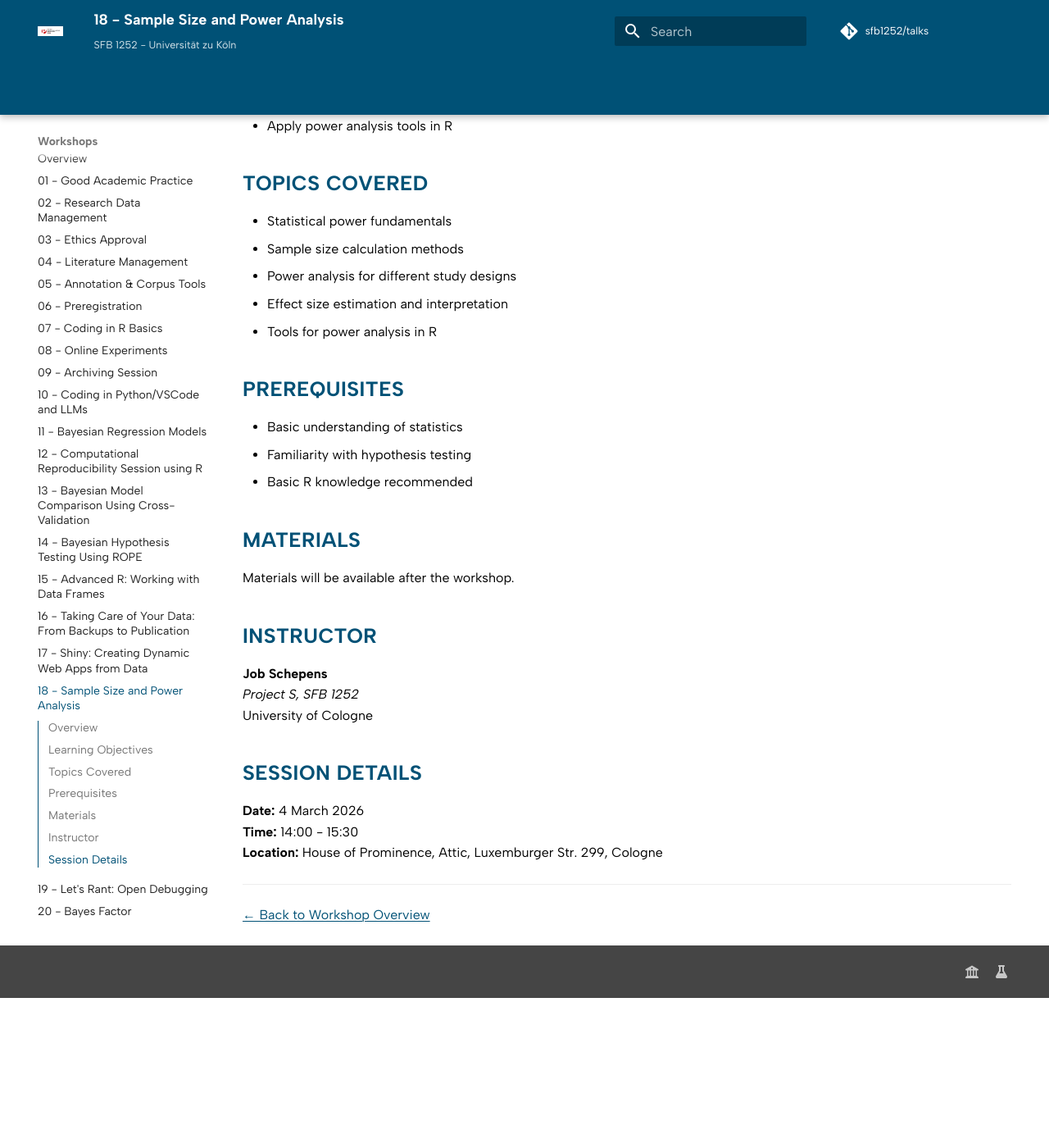
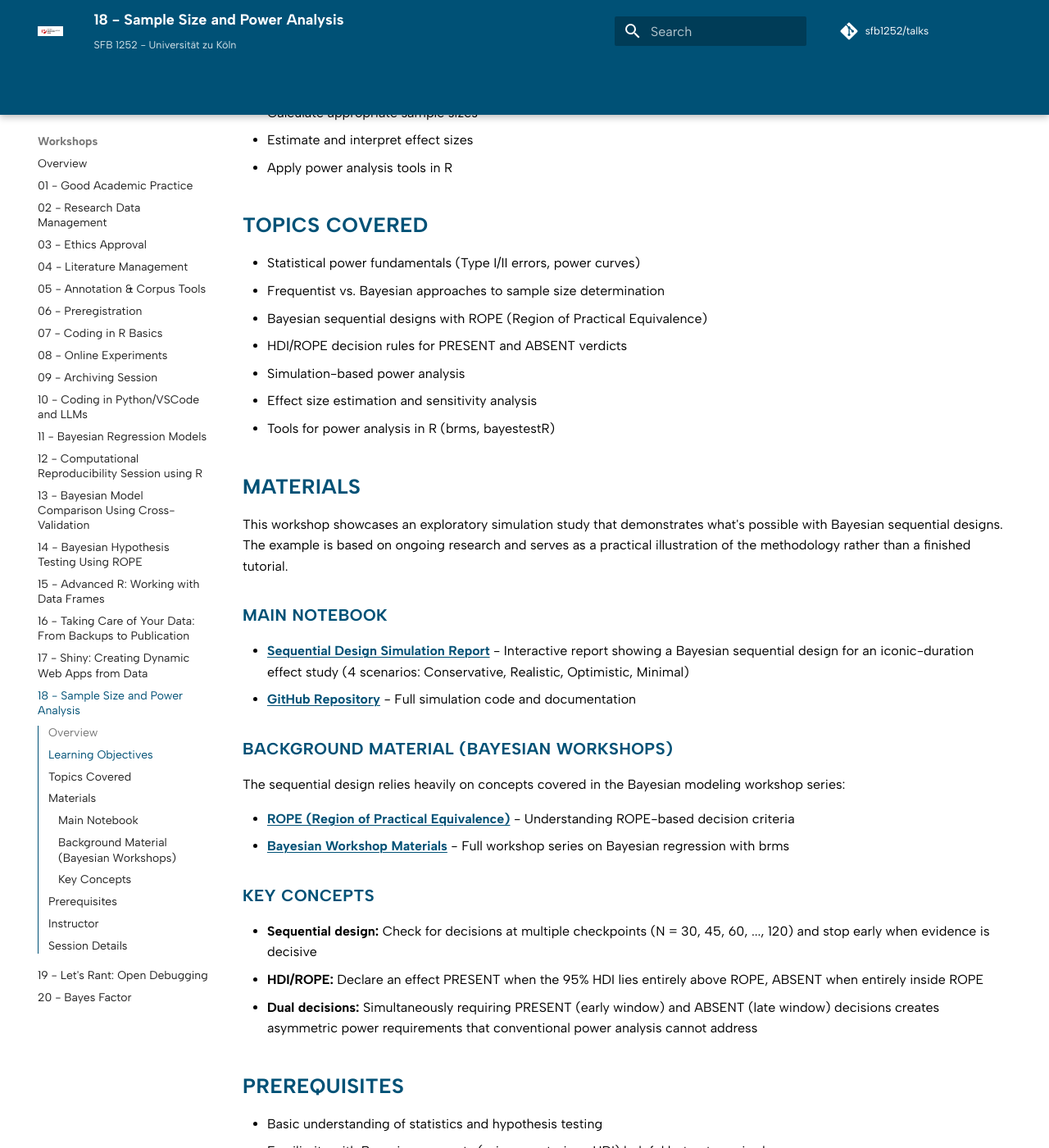
Before and after one commit to SFB1252/talks, an MkDocs documentation site: the page built from docs/workshops/18-power-analysis/index.md, in a window 1280 px wide and 1400 px high, scrolled down 513 px. Shown: the whole window at 82% size. Built offline with MkDocs 1.6.1 and Material for MkDocs 9.7.7, drawn with Linux system fonts in a browser that asks for light colours; comment, search, counter and statistics services are not loaded; before the commit the page ends 1730 px from its top, so only the background shows below that; some of the changed text lies outside the part shown.

Commit message:
Update power analysis workshop: link to samplesize repo and Bayesian materials

```diff
--- a/docs/workshops/18-power-analysis/index.md
+++ b/docs/workshops/18-power-analysis/index.md
@@ -4,7 +4,7 @@
 
 ## Overview
 
-This workshop covers the principles of statistical power and sample size calculation for robust research design.
+This workshop covers the principles of statistical power and sample size calculation for robust research design, with a focus on Bayesian sequential designs using HDI/ROPE criteria. The workshop explores practical approaches to determining sample sizes when both detection (PRESENT) and exclusion (ABSENT) decisions are required simultaneously.
 
 ## Learning Objectives
 
@@ -15,21 +15,41 @@ This workshop covers the principles of statistical power and sample size calcula
 
 ## Topics Covered
 
-- Statistical power fundamentals
-- Sample size calculation methods
-- Power analysis for different study designs
-- Effect size estimation and interpretation
-- Tools for power analysis in R
+- Statistical power fundamentals (Type I/II errors, power curves)
+- Frequentist vs. Bayesian approaches to sample size determination
+- Bayesian sequential designs with ROPE (Region of Practical Equivalence)
+- HDI/ROPE decision rules for PRESENT and ABSENT verdicts
+- Simulation-based power analysis
+- Effect size estimation and sensitivity analysis
+- Tools for power analysis in R (brms, bayestestR)
+
+## Materials
+
+This workshop showcases an exploratory simulation study that demonstrates what's possible with Bayesian sequential designs. The example is based on ongoing research and serves as a practical illustration of the methodology rather than a finished tutorial.
+
+### Main Notebook
+
+- **[Sequential Design Simulation Report](https://jobschepens.github.io/samplesize/)** - Interactive report showing a Bayesian sequential design for an iconic-duration effect study (4 scenarios: Conservative, Realistic, Optimistic, Minimal)
+- **[GitHub Repository](https://github.com/jobschepens/samplesize)** - Full simulation code and documentation
+
+### Background Material (Bayesian Workshops)
+
+The sequential design relies heavily on concepts covered in the Bayesian modeling workshop series:
+
+- **[ROPE (Region of Practical Equivalence)](https://jobschepens.github.io/brms-ws/06_rope.html)** - Understanding ROPE-based decision criteria
+- **[Bayesian Workshop Materials](https://github.com/jobschepens/brms-ws)** - Full workshop series on Bayesian regression with brms
+
+### Key Concepts
+
+- **Sequential design:** Check for decisions at multiple checkpoints (N = 30, 45, 60, ..., 120) and stop early when evidence is decisive
+- **HDI/ROPE:** Declare an effect PRESENT when the 95% HDI lies entirely above ROPE, ABSENT when entirely inside ROPE
+- **Dual decisions:** Simultaneously requiring PRESENT (early window) and ABSENT (late window) decisions creates asymmetric power requirements that conventional power analysis cannot address
 
 ## Prerequisites
 
-- Basic understanding of statistics
-- Familiarity with hypothesis testing
+- Basic understanding of statistics and hypothesis testing
+- Familiarity with Bayesian concepts (priors, posteriors, HDI) helpful but not required
 - Basic R knowledge recommended
-
-## Materials
-
-Materials will be available after the workshop.
 
 ## Instructor
 
```
